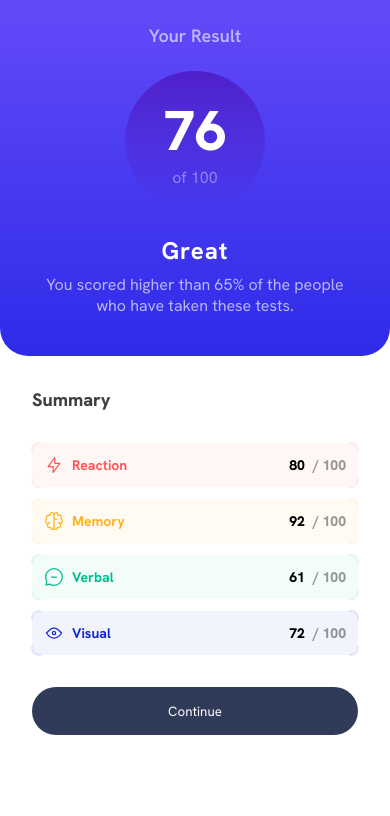
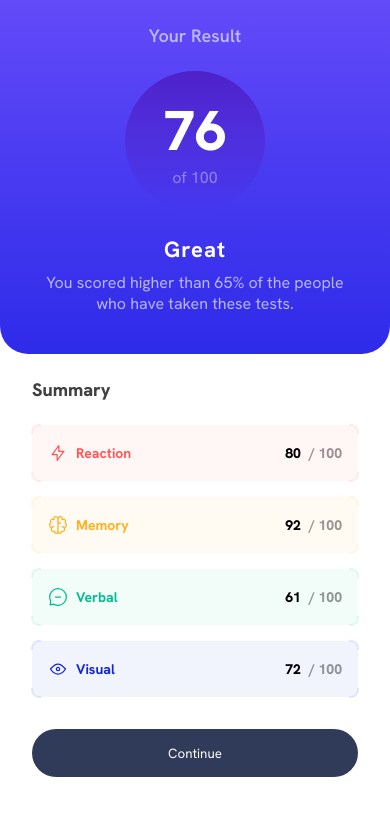
Before and after one commit to ning-sy210/Results-Summary-Component, a React (Vite) app: page / in a window 390 px wide. Shown: the top 816 px of the page. Built offline with nearby package versions, Linux system fonts and the light colour scheme.

Commit message:
style: add additional media css

```diff
--- a/src/App.scss
+++ b/src/App.scss
@@ -105,7 +105,7 @@ $bg-gradient: linear-gradient($bg-gradient-color-1 -40%, $bg-gradient-color-2);
   row-gap: 12px;
 
   span {
-    font-size: 24px;
+    font-size: 22px;
     font-weight: 700;
     letter-spacing: 1px;
   }
@@ -126,6 +126,10 @@ $bg-gradient: linear-gradient($bg-gradient-color-1 -40%, $bg-gradient-color-2);
     font-size: 18px;
     font-weight: 800;
     color: hsl(0deg 0% 0% / 75%);
+  }
+
+  .all-scores-ctn {
+    row-gap: 24px;
   }
 
   .score-summary-ctn {
@@ -306,4 +310,16 @@ $bg-gradient: linear-gradient($bg-gradient-color-1 -40%, $bg-gradient-color-2);
       max-width: none;
     }
   }
+
+  .result-summary {
+    padding-top: 24px;
+  }
+
+  .score-card {
+    padding: 18px 16px;
+  }
+
+  .result-summary .score-summary-ctn {
+    row-gap: 16px;
+  }
 }
--- a/src/App.tsx
+++ b/src/App.tsx
@@ -33,6 +33,7 @@ function App() {
         </div>
 
         <div className="result-summary stack">
+          <div className="all-scores-ctn stack">
             <span className="summary-label">Summary</span>
             <div className="score-summary-ctn stack">
               {cards.map((card) => (
@@ -44,6 +45,8 @@ function App() {
                 />
               ))}
             </div>
+          </div>
+
           <button type="button">Continue</button>
         </div>
       </div>
```
Lines whose indentation alone changed are shown as unchanged.
